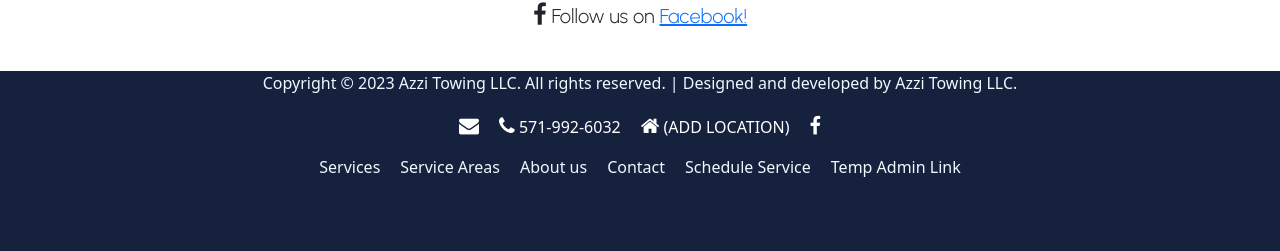
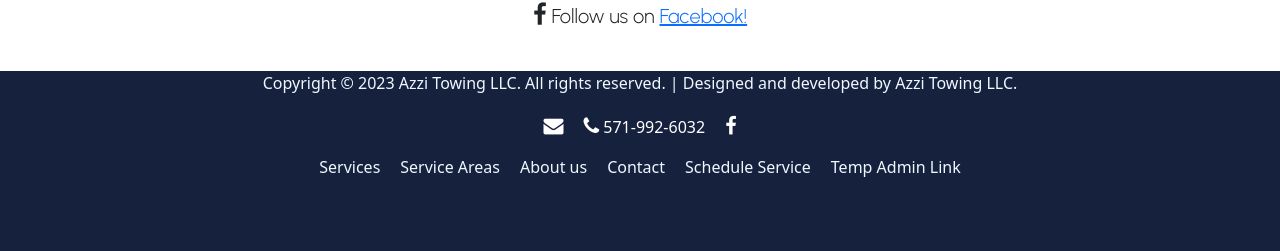
Before and after one commit to jamesbeegen/azziTowing, a Flask app: page / in a window 1280 px wide. Shown: the part 2228-2479 px from the top of the page. Run offline with Flask 2, Linux system fonts and the light colour scheme.

Commit message:
removed location footer

```diff
--- a/templates/base.html
+++ b/templates/base.html
@@ -61,9 +61,6 @@
                 <p class="text-center"> <i style="font-size:20px" class="fa">&#xf095;</i> 571-992-6032 </p>
             </a></li>
 
-            <li><a class="footer-link" href="">
-                <p class="text-center"> <i style="font-size:20px" class="fa">&#xf015;</i> (ADD LOCATION)</p>
-            </a></li>
 
             <li><a class="footer-link" href="https://www.facebook.com/profile.php?id=100087916009786">
                 <p class="text-center"> <i style="font-size:20px" class="fa">&#xf09a;</i> </p>
```
